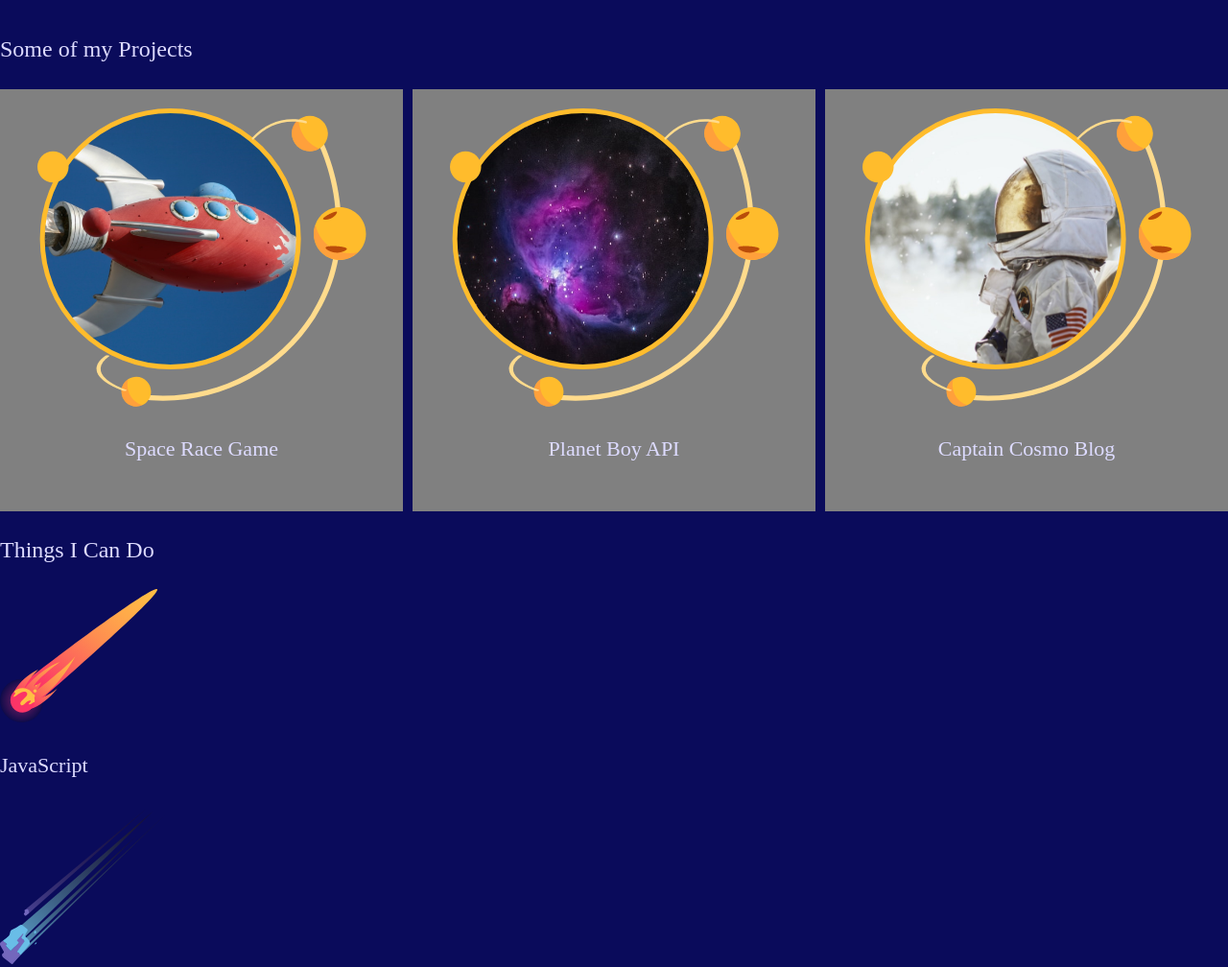
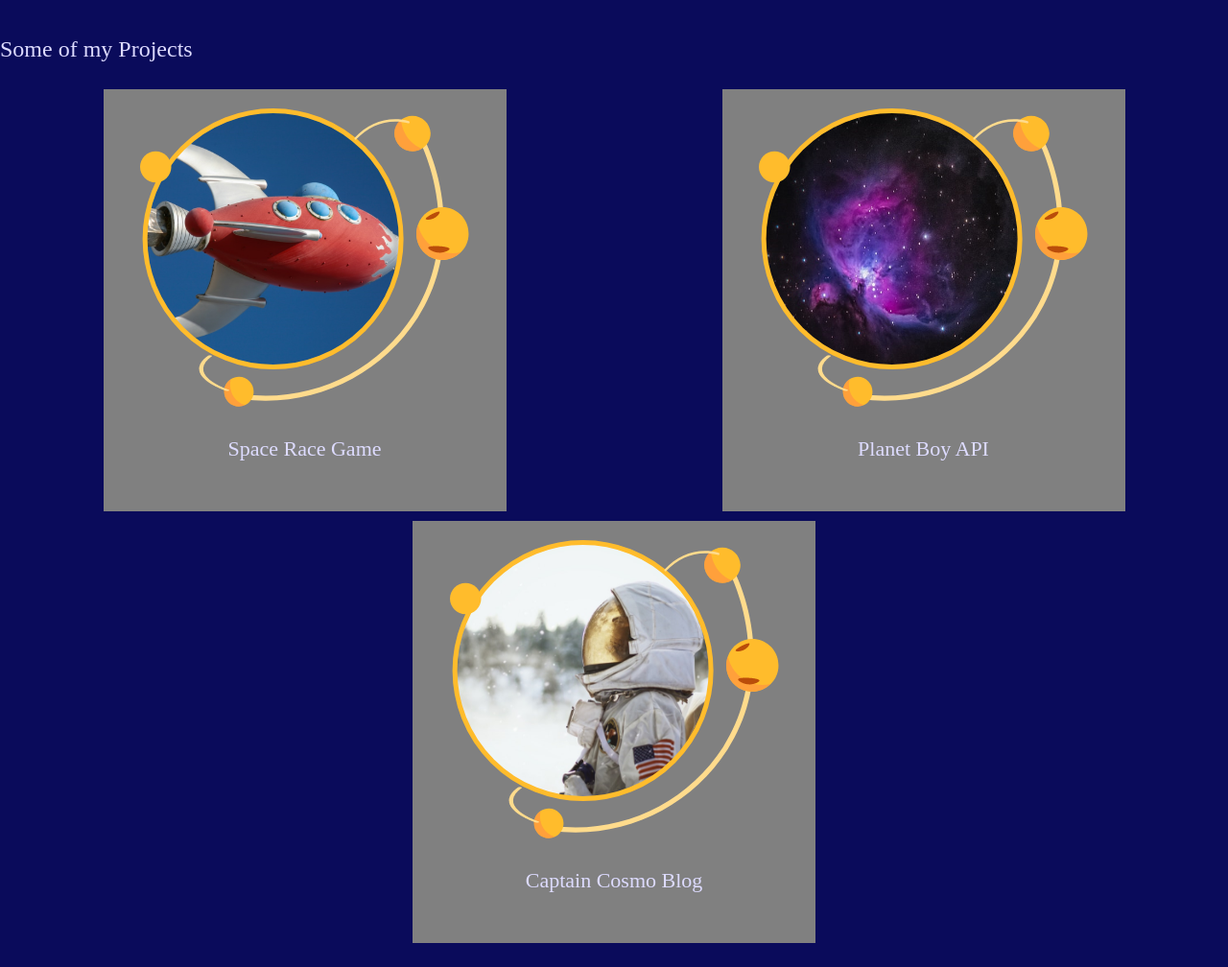
Before and after one commit to iamshaunjp/responsive-css-grid-build, a plain HTML site: page index.html in a window 1280 px wide. Shown: the part 1193-2201 px from the top of the page at 96% size. Drawn offline with Linux system fonts and the light colour scheme.

Commit message:
lesson-7

```diff
--- a/styles.css
+++ b/styles.css
@@ -100,7 +100,7 @@ h4{
 /* grid testing */
 .projects{
   display: grid;
-  grid-template-columns: 1fr 1fr 1fr;
+  grid-template-columns: repeat(12, 1fr);
   gap: 10px;
 }
 .projects a{
@@ -108,3 +108,15 @@ h4{
   background: grey;
   padding: 20px;
 }
+.projects a:nth-child(1){
+  grid-column:  2/6;
+  grid-row: 1;
+}
+.projects a:nth-child(2){
+  grid-column:  8/12;
+  grid-row: 1;
+}
+.projects a:nth-child(3){
+  grid-column:  5/9;
+  grid-row: 2;
+}
```
